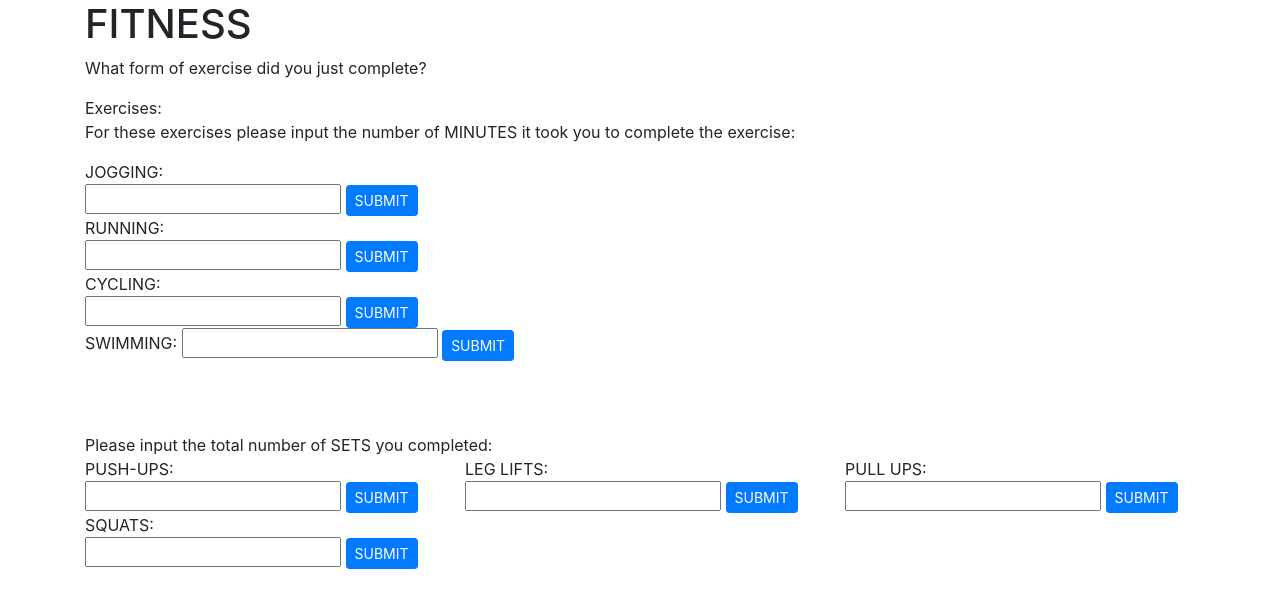
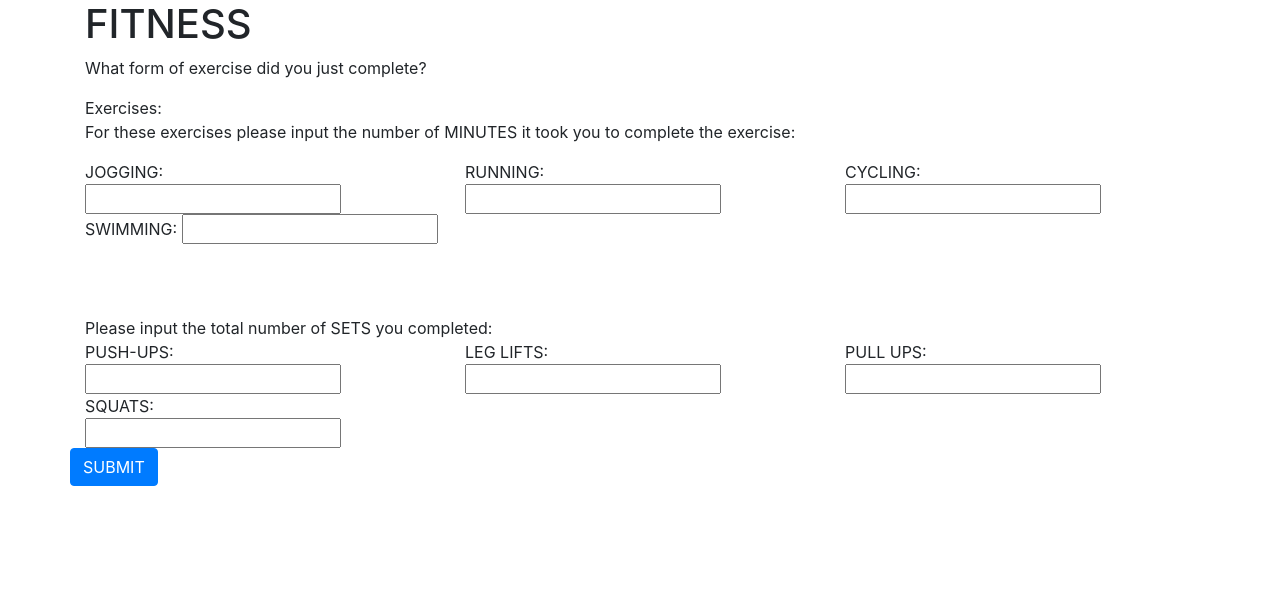
Before and after one commit to katherine81779/rootsup, a Flask app: page /fitness in a window 1280 px wide. Shown: the top 608 px of the page. Run offline with Flask 2, Linux system fonts and the light colour scheme; some libraries are stand-ins or nearby versions.

Commit message:
edit fitness

```diff
--- a/templates/fitness.html
+++ b/templates/fitness.html
@@ -18,34 +18,29 @@
 	For these exercises please input the number of MINUTES it took you
 	to complete the exercise:<br>
 
-
+	<form>
 	<div class = "row">
-	<form>
 	<div class = "col">
 	JOGGING: <br>
 	<input type = "text" name = "jog">
-	<button type = "button" class = "btn btn-primary btn-sm">SUBMIT</	button>
 	<br>
 	</div>
 
 	<div class = "col">
 	RUNNING: <br>
 	<input type = "text" name = "run">
-	<button type = "button" class = "btn btn-primary btn-sm">SUBMIT</	button>
 	<br>
 	</div>
 
 	<div class = "col">
 	CYCLING: <br>
 	<input type = "text" name = "cycle">
-	<button type = "button" class = "btn btn-primary btn-sm">SUBMIT</	button>
 	<br>
 	</div>
 
 	<div class = "col">
 	SWIMMING:
 	<input type = "text" name = "swim">
-	<button type = "button" class = "btn btn-primary btn-sm">SUBMIT</	button>
 	<br>
 	</div>
 
@@ -56,29 +51,31 @@
 
 	Please input the total number of SETS you completed: <br>
 	<div class = "row">
+
 	<div class = "col">
 	PUSH-UPS: <br>
 	<input type = "text" name = "pushup">
-	<button type = "button" class = "btn btn-primary btn-sm">SUBMIT</			button><br>
 	</div>
 	<div class = "col">
 	LEG LIFTS: <br>
 	<input type = "text" name = "run">
-	<button type = "button" class = "btn btn-primary btn-sm">SUBMIT</			button><br>
 	</div>
 	<div class = "col">
 	PULL UPS: <br>
 	<input type = "text" name = "pullup">
-	<button type = "button" class = "btn btn-primary btn-sm">SUBMIT</			button><br>
 	</div>
 	<div class = "col">
 	SQUATS: <br>
 	<input type = "text" name = "squats">
-	<button type = "button" class = "btn btn-primary btn-sm">SUBMIT</			button><br>
+	</div>
+	</div>
+
+	<div class = "row">
+	<br>
+	<button type="button" class="btn btn-primary">SUBMIT</button>
 	</div>
 	</form>
 
-	</div>
 	</p>
 
 
```
Also changed, not shown: 1 other file.
